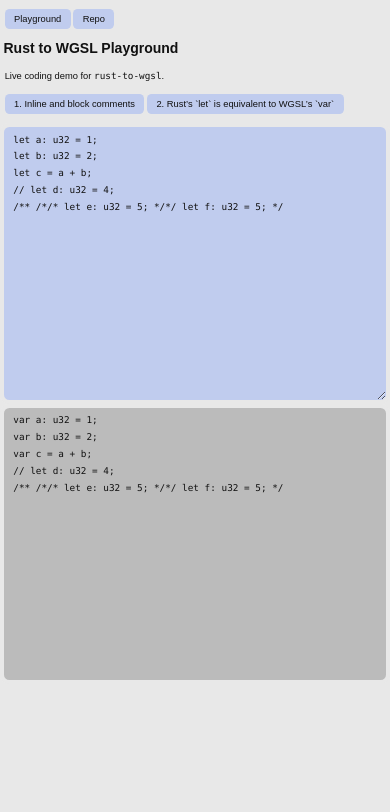
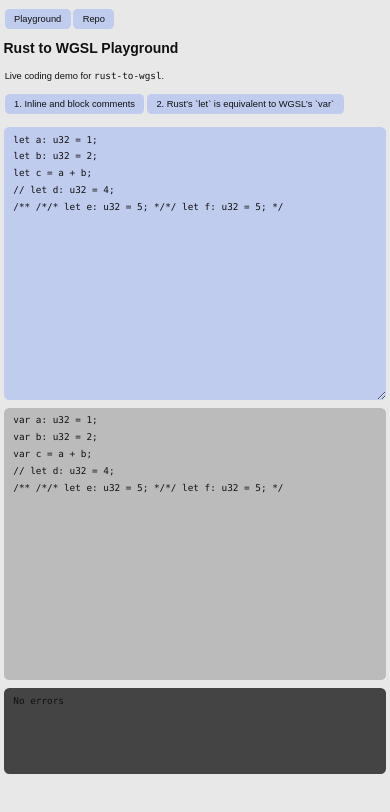
Before and after one commit to richplastow/rust-to-wgsl, a plain HTML site: page docs/index.html in a window 390 px wide. Drawn offline with Linux system fonts and the light colour scheme.

Commit message:
adds `errors` array to rustToWGSL() output

```diff
--- a/docs/index.html
+++ b/docs/index.html
@@ -54,6 +54,10 @@
       border-radius: 1em;
       outline: none!important;
     }
+    pre#results {
+      width: 80em;
+      height: 10em;
+    }
 
     body { font-size: 2em; }
     @media screen and (max-width: 1640px) { body { font-size: 1.50em; } }
@@ -61,17 +65,19 @@
     @media screen and (max-width: 1000px) {
       body { width: 60em; font-size: 1.6vw; }
       textarea, pre { width: 30em; }
+      pre#results { width: 60em; }
     }
     @media screen and (max-width: 810px) {
       body { font-size: 2.4vw; }
-      body, textarea, pre { width: 100%; }
+      body, textarea, pre, pre#results { width: 100%; }
     }
 
     html, body { background: #080808; color: #eee; }
     nav li a { background: #0d2266; color: #eee; }
     nav li a:hover { color: #fff; background: #00508d; }
     #input  { background: #0d2266; }
-    #output { background: #444444; }
+    #output, #results { background: #444444; transition: background 0.5s; }
+    body.wgsl-errors #output, body.wgsl-errors #results { background: #663333; }
     textarea, pre { border: 0.5em solid #080808; color: #eee; }
     @media (prefers-color-scheme: light) {
       html, body { background: #e8e8e8; color: #111; }
@@ -79,6 +85,7 @@
       nav li a:hover { color: #000; background: #ccd8f8; }
       #input  { background: #c0ccee; }
       #output { background: #bbbbbb; }
+      body.wgsl-errors #output, body.wgsl-errors #results { background: #cc9999; }
       textarea, pre { border: 0.5em solid #e8e8e8; color: #111; }
     }
   </style>
@@ -95,6 +102,7 @@
     <li><a href="#" data-example="02">2. Rust’s `let` is equivalent to WGSL’s `var`</a></li>
   </ul></nav>
   <textarea id="input">Loading...</textarea><pre id="output">Loading...</pre>
+  <pre id="results">Loading...</pre>
 
   <script>
     // Dependencies.
@@ -103,11 +111,22 @@
     // HTML elements.
     const $input = document.querySelector('#input');
     const $output = document.querySelector('#output');
+    const $results = document.querySelector('#results');
     const $loadExample = document.querySelector('#load-example');
 
     // Takes the content of the input <textarea>, uses rustToWGSL() to transform
-    // it, and displays the result in the output <pre>.
-    const onInputChange = () => $output.innerText = rustToWGSL($input.value);
+    // it, and displays the result in the output <pre>. Also, shows any errors.
+    const onInputChange = () => {
+      const { errors, wgsl } = rustToWGSL($input.value);
+      $output.innerText = wgsl;
+      if (errors.length) {
+        document.body.classList.add('wgsl-errors');
+        $results.innerText = errors.join('\n');
+      } else {
+        document.body.classList.remove('wgsl-errors');
+        $results.innerText = 'No errors';
+      }
+    };
 
     // Parse the input when it changes.
     $input.addEventListener('keyup', onInputChange);
--- a/docs/rust-to-wgsl.js
+++ b/docs/rust-to-wgsl.js
@@ -123,24 +123,29 @@
      * @returns  WGSL source code
      */
     const rustToWGSL = (rust) => {
+        const errors = [];
         const wgsl = [];
 
         const rustParts = rustToThreeParts(rust);
 
-        for (const { kind, rust } of rustParts) {
+        for (const { depth, kind, rust } of rustParts) {
             switch (kind) {
                 case 'TOP':
                     wgsl.push(topToWGSL(rust));
                     break;
                 case 'BLOCK_COMMENT':
-                    // TODO next check for unterminated block comment (has `depth`)
+                    if (depth) errors.push('Unterminated block comment');
+                    // TODO identify the block
                 case 'INLINE_COMMENT':
                     wgsl.push(rust.join(''));
                     break;
             }
         }
 
-        return wgsl.join('');
+        return {
+            errors,
+            wgsl: wgsl.join(''),
+        };
     };
 
     exports.rust01 = rust01;
--- a/test.mjs
+++ b/test.mjs
@@ -1,6 +1,7 @@
 import { testExample01 } from './examples/run-01.mjs';
 import { testExample02 } from './examples/run-02.mjs';
 import { testRustToThreeParts } from './lib/rust-to-three-parts.test.mjs';
+import { testRustToWGSL } from './rust-to-wgsl.test.mjs';
 
 // Examples.
 testExample01();
@@ -8,3 +9,6 @@
 
 // Library.
 testRustToThreeParts();
+
+// End to end.
+testRustToWGSL();
```
Also changed, not shown: examples/run-01.mjs (+7 -4 lines), examples/run-02.mjs (+7 -4 lines), rust-to-wgsl.mjs (+8 -3 lines), rust-to-wgsl.test.mjs (added, +33 -0 lines).
